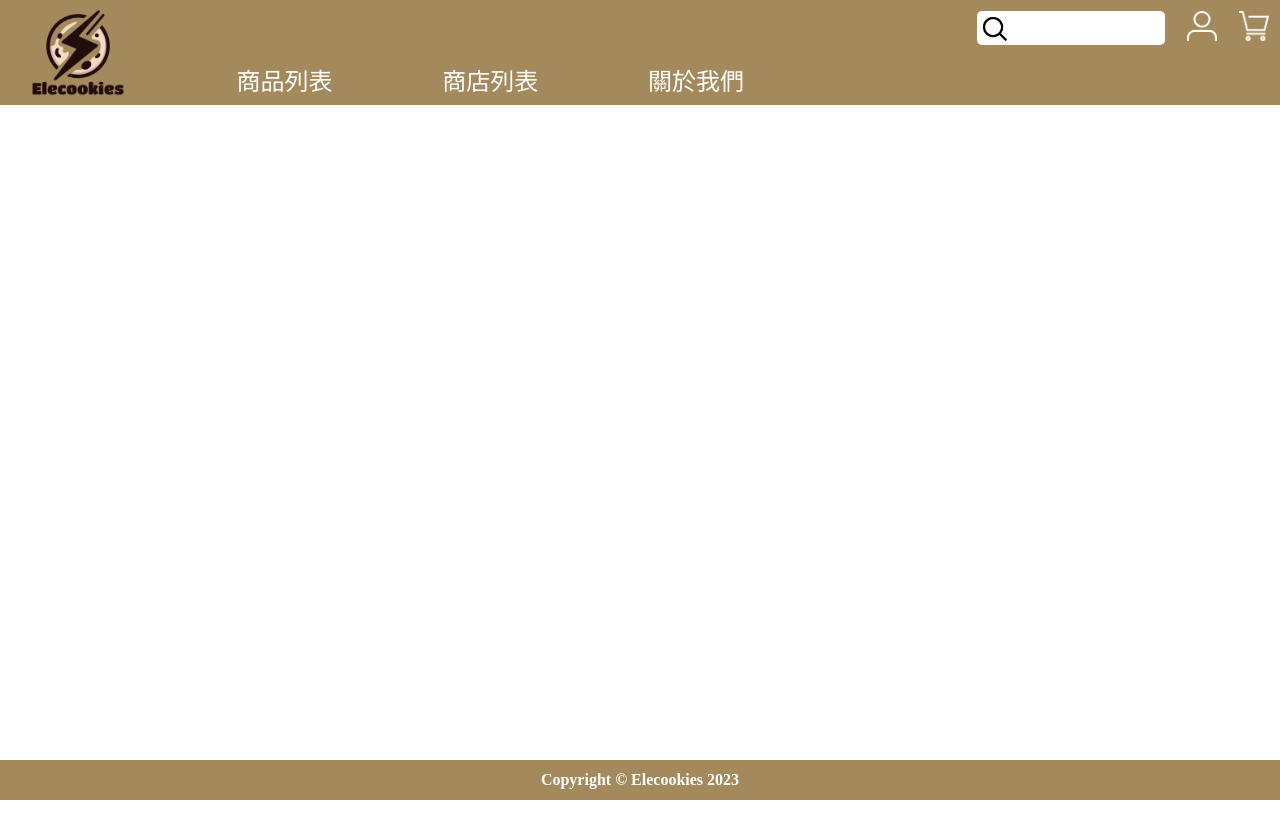
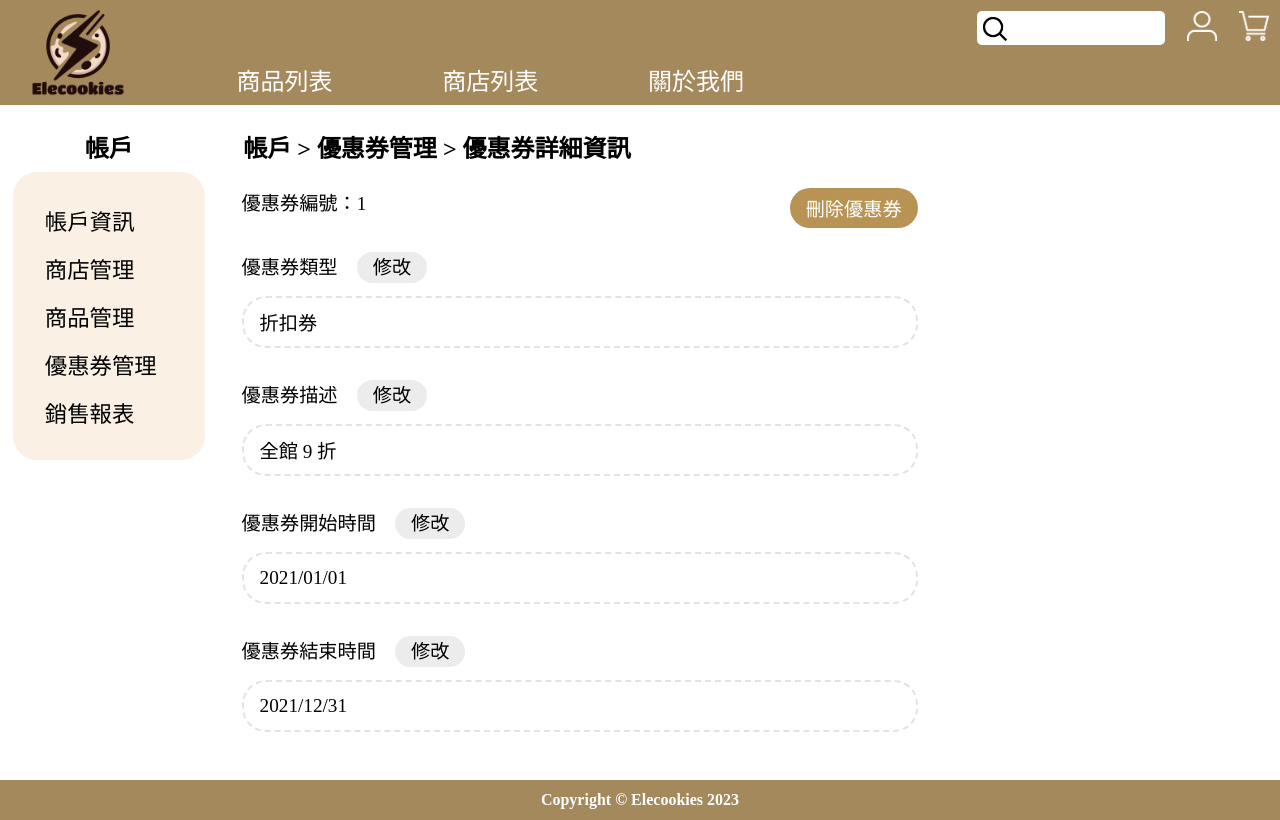
Before and after one commit to Zch720/NTUT_112_1_DatabaseProject_frontend, a React (Vite) app: page /shop/coupon in a window 1280 px wide. Built offline with nearby package versions, Linux system fonts and the light colour scheme; a web font is replaced by a local one.

Commit message:
[Layout Designment] Implemented CouponProfile

```diff
--- a/src/App.tsx
+++ b/src/App.tsx
@@ -15,6 +15,7 @@ import ShopProfile from "./account/staff/ShopProfile";
 import ShopProducts from "./account/staff/ShopProducts";
 import ShopCoupons from "./account/staff/ShopCoupons";
 import ProductProfile from "./shop/ProductProfile";
+import CouponProfile from "./shop/CouponProfile";
 
 function MainBody() {
 	return (
@@ -37,6 +38,7 @@ function MainBody() {
 					</Route>
 					<Route path="/shop" element={<Account />}>
 						<Route path="/shop/product" element={<ProductProfile />} />
+						<Route path="/shop/coupon" element={<CouponProfile />} />
 					</Route>
 				</Routes>
 			</BrowserRouter>
--- /dev/null
+++ b/src/shop/CouponProfile.css
@@ -0,0 +1,15 @@
+.coupon-toolbar {
+    margin: 1rem 0;
+    font-size: 1.2rem;
+}
+
+.coupon-toolbar button {
+    height: 2.5rem;
+    padding: 0 1rem;
+    float: right;
+    color: white;
+    background-color: #B89354;
+    font-size: 1.2rem;
+    border: 0;
+    border-radius: 1.25rem;
+}
--- /dev/null
+++ b/src/shop/CouponProfile.tsx
@@ -0,0 +1,81 @@
+import React, { useState } from "react";
+import "./CouponProfile.css";
+
+type CouponType = {
+    id: string;
+    type: string;
+    descriptoin: string;
+    startTime: string;
+    endTime: string;
+};
+
+function AccountPageTitle() {
+    return(
+        <h3 className="account-page-title">帳戶 {">"} 優惠券管理 {">"} 優惠券詳細資訊</h3>
+    );
+}
+function GetProfileInfoState(canEdit: boolean): string {
+    if (canEdit)
+        return "account-profile-info-input-editing";
+    return "account-profile-info-input";
+}
+
+function OneLineInfo (props: { infoType: string, buttonId: string, infoValue: string }) {
+    const { infoType, buttonId, infoValue } = props;
+    const [infoEditing, setInfoEditing] = useState<boolean>(false);
+    // TODO: input bug
+    return(
+        <div className="account-profile-info">
+            {infoType}
+            <input type="checkbox" id={buttonId} onClick={() => setInfoEditing(!infoEditing)}/>
+            <label htmlFor={buttonId}></label><br/>
+            <input className={GetProfileInfoState(infoEditing)} type="text" value={infoValue} readOnly></input>
+        </div>
+    );
+}
+
+function CouponToolBar({ id }: { id: string }) {
+    return (
+        <div className="coupon-toolbar">
+            優惠券編號：{id}
+            <button className="coupon-delete-button">刪除優惠券</button>
+        </div>
+    );
+}
+
+function CouponInfos({ coupon }: { coupon: CouponType }) {
+    return (
+        <React.Fragment>
+            <OneLineInfo infoType={"優惠券類型"} buttonId={"coupon-type"} infoValue={coupon.type}/>
+            <OneLineInfo infoType={"優惠券描述"} buttonId={"coupon-description"} infoValue={coupon.descriptoin}/>
+            <OneLineInfo infoType={"優惠券開始時間"} buttonId={"coupon-start-time"} infoValue={coupon.startTime}/>
+            <OneLineInfo infoType={"優惠券結束時間"} buttonId={"coupon-end-time"} infoValue={coupon.endTime}/>
+        </React.Fragment>
+    );
+}
+
+function CouponProfiles({ coupon }: { coupon: CouponType }) {
+    return (
+        <div className="account-profile-infos">
+            <CouponToolBar id={coupon.id} />
+            <CouponInfos coupon={coupon}/>
+        </div>
+    );
+}
+
+export default function CouponProfile() {
+    const coupon: CouponType = {
+        id: "1",
+        type: "折扣券",
+        descriptoin: "全館 9 折",
+        startTime: "2021/01/01",
+        endTime: "2021/12/31",
+    };
+
+    return (
+        <div className="account-profile-content">
+            <AccountPageTitle />
+            <CouponProfiles coupon={coupon} />
+        </div>
+    );
+}
```
